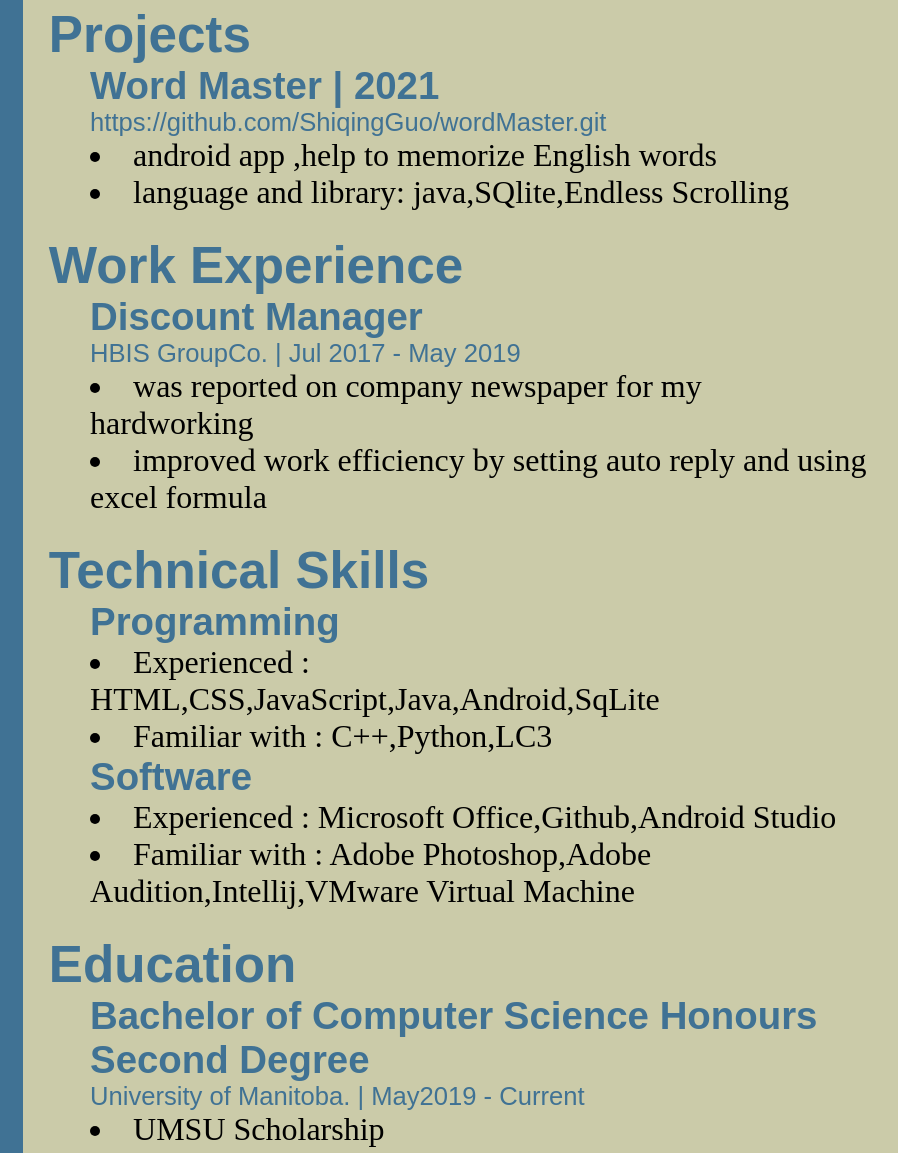
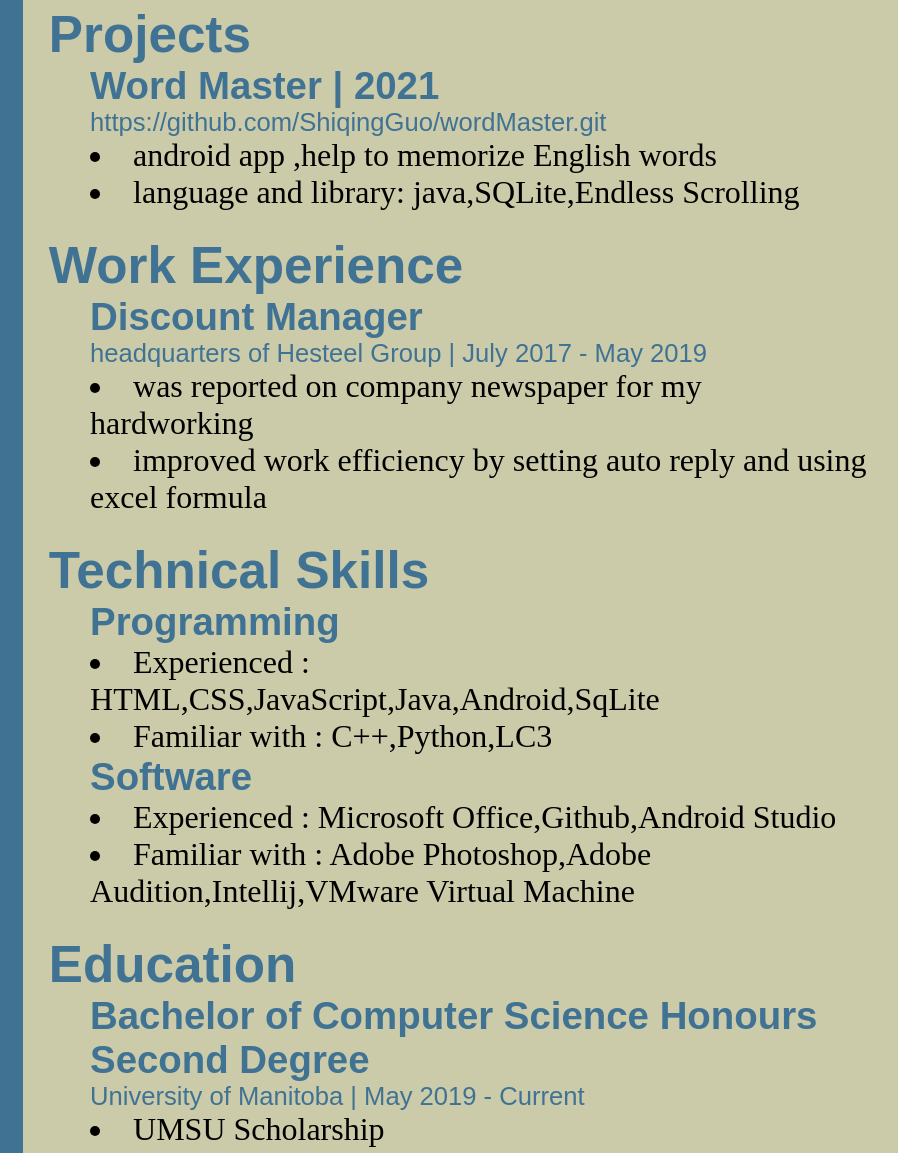
Before and after one commit to ShiqingGuo/ShiqingGuo.github.io, a plain HTML site: page index.html in a window 1280 px wide. Shown: the part 147-1300 px from the top of the page, 382-1280 px from the left. Drawn offline with Linux system fonts and the light colour scheme.

Commit message:
ui update

```diff
--- a/index.html
+++ b/index.html
@@ -64,13 +64,13 @@
             <h4><a href="https://github.com/ShiqingGuo/wordMaster.git" target="_blank">https://github.com/ShiqingGuo/wordMaster.git</a></h4>
             <ul>
                 <li>android app ,help to memorize English words</li>
-                <li>language and library: java,SQlite,Endless Scrolling</li>
+                <li>language and library: java,SQLite,Endless Scrolling</li>
             </ul>
         </div>
         <div class="section" id="Work Experience">
             <h2 >Work Experience</h2>
             <h3 >Discount Manager</h3>
-            <a href="https://en.wikipedia.org/wiki/Hesteel_Group" target="_blank"><h4 >HBIS GroupCo. | Jul 2017 - May 2019</h4></a>
+            <a href="https://en.wikipedia.org/wiki/Hesteel_Group" target="_blank"><h4 >headquarters of Hesteel Group | July 2017 - May 2019</h4></a>
             <ul>
                 <li>was reported on company newspaper
                     for my hardworking</li>
@@ -94,7 +94,7 @@
             <h2 >Education</h2>
             <h3 >Bachelor of Computer Science Honours
                 Second Degree</h3>
-            <h4 >University of Manitoba. | May2019 - Current</h4>
+            <h4 >University of Manitoba | May 2019 - Current</h4>
             <ul>
                 <a href="otherPages/scholarshipPage.html"><li>UMSU Scholarship</li></a>
                 <li>GPA:4.44</li>
@@ -110,7 +110,7 @@
         <div class="section" id="Volunteer Experience">
             <h2 >Volunteer Experience</h2>
             <h3 >Clothes Sorter</h3>
-            <h4 >Thrift Shop | Mar 2021 - current</h4>
+            <h4 >Thrift Shop | Mar 2021 - May 2021 </h4>
             <ul>
                 <li>praised to be very efficient</li>
             </ul>
```
